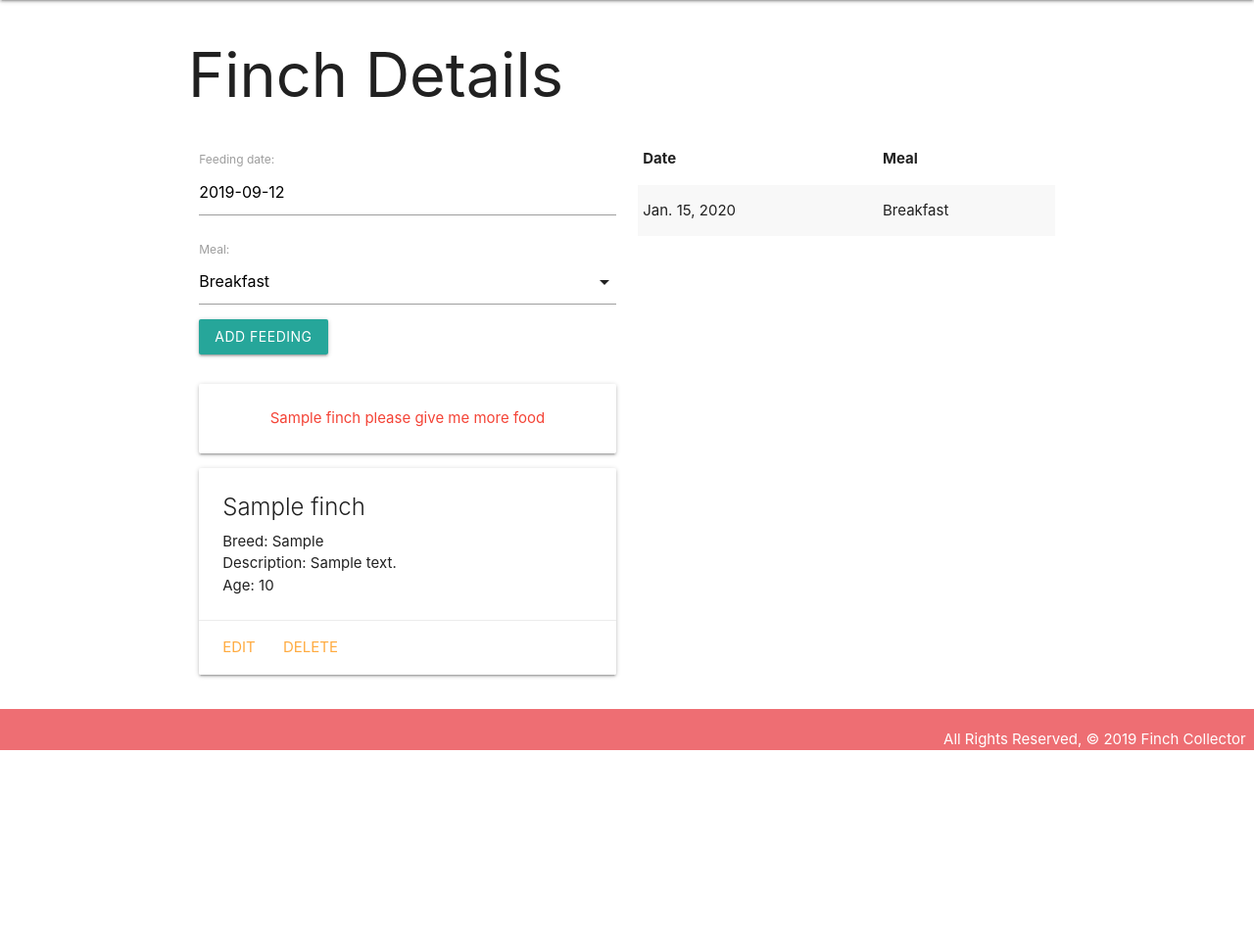
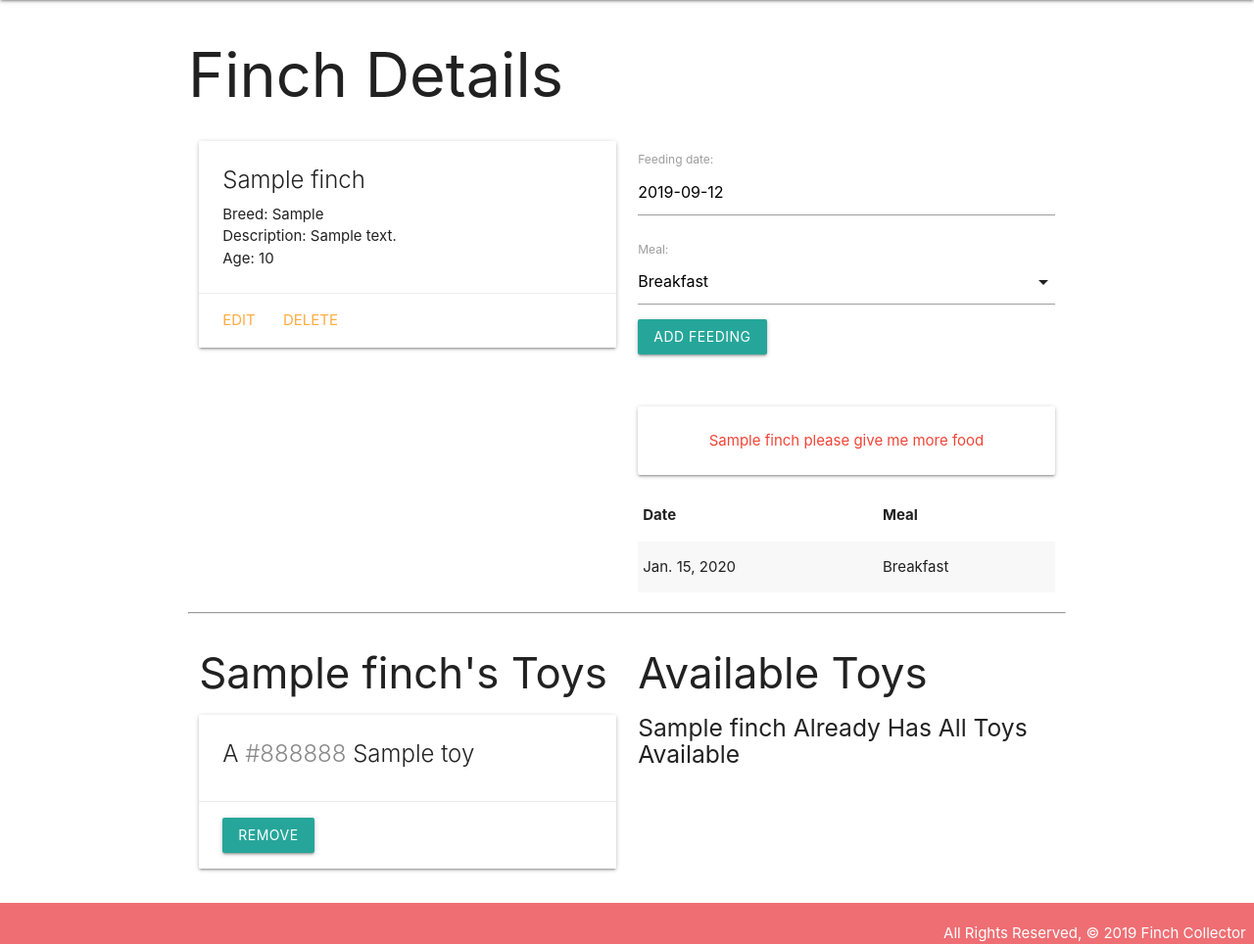
Before and after one commit to TimCross1994/Finch-Collector, a Django app: page /finch/1/ in a window 1280 px wide. Shown: the part 64-1028 px from the top of the page at 98% size. Before the commit the page ends 830 px from the top, so only its background shows below. Run offline with Django 3.2, Linux system fonts and the light colour scheme; tables that the repository leaves empty hold one stand-in row (values such as "Sample post").

Commit message:
Finished the lab

```diff
--- a/main_app/admin.py
+++ b/main_app/admin.py
@@ -1,6 +1,7 @@
 from django.contrib import admin
 
-from .models import Finch, Feeding
+from .models import Finch, Feeding, Toy
 # Register your models here.
 admin.site.register(Finch)
 admin.site.register(Feeding)
+admin.site.register(Toy)
--- a/main_app/models.py
+++ b/main_app/models.py
@@ -8,15 +8,28 @@ MEALS = (
     ('L', 'Lunch'),
     ('D', 'Dinner')
 )
+class Toy(models.Model):
+    name = models.CharField(max_length=50)
+    color = models.CharField(max_length=20)
+
+    def __str__(self):
+        return self.name
+
+    def get_absolut_url(self):
+        return reverse('toys_detail',kwargs={'pk':self.id})
 
 class Finch(models.Model):
     name = models.CharField(max_length=100)
     breed = models.CharField(max_length=100)
     description = models.TextField(max_length=250)
     age = models.IntegerField()
+    toys = models.ManyToManyField(Toy)
 
     def __str__(self):
         return self.name
+
+    def get_absolute_url(self):
+        return reverse('detail', kwargs={'finch_id':self.id})
 
     def fed_for_today(self):
         return self.feeding_set.filter(date=date.today()).count() >= len(MEALS)
--- a/main_app/templates/finch/detail.html
+++ b/main_app/templates/finch/detail.html
@@ -5,17 +5,6 @@
 
 <div class="row">
   <div class="col s6">
-    <form action="{% url 'add_feeding' finch.id %}" method="post">
-      {% csrf_token %}
-      {{ feeding_form.as_p }}
-      <input type="submit" class="btn" value="Add Feeding">
-    </form>
-    <br>
-    {% if finch.fed_for_today %}
-      <div class="card-panel teal-text center-align">{{finch.name}} has been fed all meals for the day</div>
-    {% else %}
-      <div class="card-panel red-text center-align">{{finch.name}} please give me more food</div>
-    {% endif %}
     <div class="card">
       <div class="card-content">
         <span class="card-title">{{ finch.name }}</span>
@@ -34,6 +23,17 @@
       </div>
     </div>
     <div class="col s6">
+    <form action="{% url 'add_feeding' finch.id %}" method="post">
+      {% csrf_token %}
+      {{ feeding_form.as_p }}
+      <input type="submit" class="btn" value="Add Feeding">
+    </form>
+    <br><br>
+    {% if finch.fed_for_today %}
+      <div class="card-panel teal-text center-align">{{finch.name}} has been fed all meals for the day</div>
+    {% else %}
+      <div class="card-panel red-text center-align">{{finch.name}} please give me more food</div>
+    {% endif %}
    <table class="striped">
       <thead>
         <tr><th>Date</th><th>Meal</th></tr>
@@ -49,6 +49,57 @@
     </table>
   </div>
 </div>
+
+<hr>
+<div class="row">
+  <div class="col s6">
+    <h3>{{ finch.name }}'s Toys</h3>
+    {% if finch.toys.count %}
+      {% for toy in finch.toys.all %}
+        <div class="card">
+          <div class="card-content">
+            <span class="card-title">
+              A <span style="color: {{ toy.color }}">{{ toy.color }}</span> {{ toy.name }}
+            </span>
+          </div>
+          <div class="card-action">
+              <form action="{% url 'unassoc_toy' finch.id toy.id %}" method="post">
+                  {% csrf_token %}
+                <button type="submit" class="btn">Remove</button>
+              </form>
+            </div>
+          </div>
+      {% endfor %}
+    {% else %}
+      <h5>No Toys :(</h5>
+    {% endif %}
+  </div>
+  <!-- Available toys will come after this line -->
+  <div class="col s6">
+    <h3>Available Toys</h3>
+    {% if toys.count %}
+      {% for toy in toys.all %}
+        <div class="card">
+          <div class="card-content">
+            <span class="card-title">
+              A <span style="color: {{ toy.color }}">{{ toy.color }}</span> {{ toy.name }}
+            </span>
+          </div>
+          <div class="card-action">
+            <form action="{% url 'assoc_toy' finch.id toy.id %}" method="post">
+                {% csrf_token %}
+              <button type="submit" class="btn">Add</button>
+            </form>
+          </div>
+        </div>
+          {% endfor %}
+        {% else %}
+          <h5>{{finch.name}} Already Has All Toys Available</h5>
+        {% endif %}
+      </div>
+    </div>
+
+
 <script>
   var dateEl = document.getElementById('id_date');
   M.Datepicker.init(dateEl, {
--- a/main_app/urls.py
+++ b/main_app/urls.py
@@ -10,4 +10,12 @@ urlpatterns = [
     path('finch/<int:pk>/update/', views.FinchUpdate.as_view(), name='finch_update'),
     path('finch/<int:pk>/delete/', views.FinchDelete.as_view(), name='finch_delete'),
     path('finch/<int:finch_id>/add_feeding/', views.add_feeding, name='add_feeding'),
+    path('finch/<int:finch_id>/assoc_toy/<int:toy_id>/', views.assoc_toy, name='assoc_toy'),
+    # New path for toys below
+    path('finch/<int:finch_id>/unassoc_toy/<int:toy_id>/', views.unassoc_toy, name='unassoc_toy'),
+    path('toys/', views.ToyList.as_view(), name='toys_index'),
+    path('toys/<int:pk>/', views.ToyDetail.as_view(), name='toys_detail'),
+    path('toys/create/', views.ToyCreate.as_view(), name='toys_create'),
+    path('toys/<int:pk>/update/', views.ToyUpdate.as_view(), name='toys_update'),
+    path('toys/<int:pk>/delete/', views.ToyDelete.as_view(), name='toys_delete'),
 ]
--- a/main_app/views.py
+++ b/main_app/views.py
@@ -1,9 +1,9 @@
 from django.shortcuts import render, redirect
 from django.views.generic.edit import CreateView, UpdateView, DeleteView
-from .models import Finch
+from django.views.generic import ListView, DetailView
+from .models import Finch, Toy
 from .forms import FeedingForm
 # Create your views here.
-
 
 def home(request):
     return render(request, 'home.html')
@@ -15,12 +15,16 @@ def finch_index(request):
     finch = Finch.objects.all()
     return render(request, 'finch/index.html', {'finch': finch })
 
+
 def finch_detail(request, finch_id):
-    finch = Finch.objects.get(id=finch_id)
-    feeding_form = FeedingForm()
-    return render(request, 'finch/detail.html', {
-        'finch': finch, 'feeding_form': feeding_form
-    })
+  finch = Finch.objects.get(id=finch_id)
+  toys_finch_doesnt_have = Toy.objects.exclude(id__in = finch.toys.all().values_list('id'))
+  feeding_form = FeedingForm()
+  return render(request, 'finch/detail.html', {
+    'finch': finch, 'feeding_form': feeding_form,
+    # Add the toys to be displayed
+    'toys': toys_finch_doesnt_have
+  })
 
 def add_feeding(request, finch_id):
     form = FeedingForm(request.POST)
@@ -30,6 +34,13 @@ def add_feeding(request, finch_id):
         new_feeding.save()
     return redirect('detail', finch_id=finch_id)
 
+def assoc_toy(request, finch_id, toy_id):
+  Finch.objects.get(id=finch_id).toys.add(toy_id)
+  return redirect('detail', finch_id=finch_id)
+
+def unassoc_toy(request, finch_id, toy_id):
+  Finch.objects.get(id=finch_id).toys.remove(toy_id)
+  return redirect('detail', finch_id=finch_id)
 
 class FinchCreate(CreateView):
     model = Finch
@@ -43,3 +54,21 @@ class FinchUpdate(UpdateView):
 class FinchDelete(DeleteView):
     model = Finch
     success_url = '/finch/'
+
+class ToyList(ListView):
+  model = Toy
+
+class ToyDetail(DetailView):
+  model = Toy
+
+class ToyCreate(CreateView):
+  model = Toy
+  fields = '__all__'
+
+class ToyUpdate(UpdateView):
+  model = Toy
+  fields = ['name', 'color']
+
+class ToyDelete(DeleteView):
+  model = Toy
+  success_url = '/toys/'
```
Also changed, not shown: main_app/templates/main_app/toy_confirm_delete.html (added, +13 -0 lines), main_app/templates/main_app/toy_detail.html (added, +20 -0 lines), main_app/templates/main_app/toy_form.html (added, +19 -0 lines), main_app/templates/main_app/toy_list.html (added, +17 -0 lines), main_app/migrations/0003_auto_20190911_1901.py (added), main_app/migrations/0004_finch_toys.py (added). Lines whose indentation alone changed are shown as unchanged.
